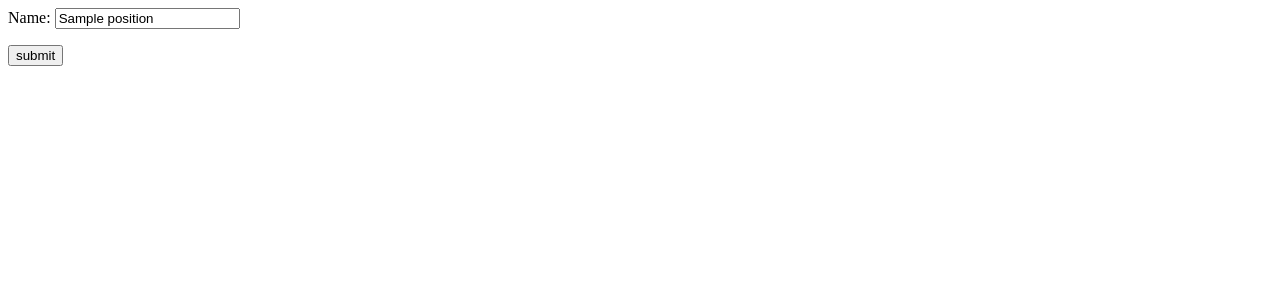
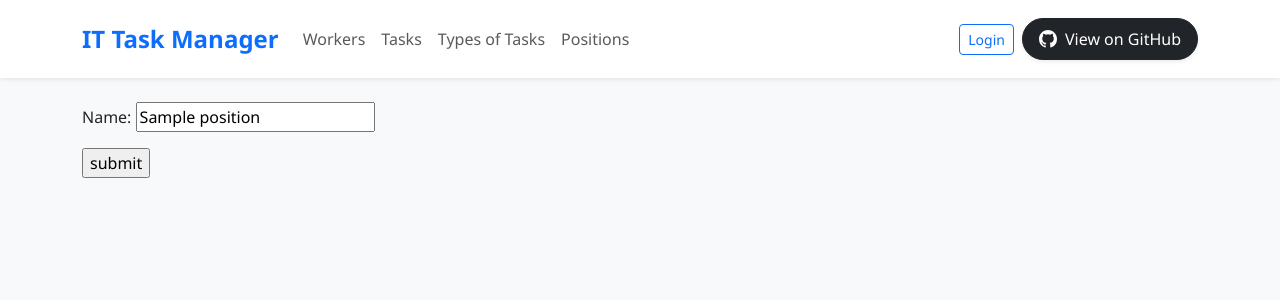
Before and after one commit to AntonBliznuk/it-task-manager, a Django app: page /positions/1/update/ in a window 1280 px wide. Shown: the top 300 px of the page. Run offline with Django 5.2, Linux system fonts and the light colour scheme; tables that the repository leaves empty hold one stand-in row (values such as "Sample post").

Commit message:
feat: Implement base.html and configure static files

```diff
--- a/it_task_manager/settings.py
+++ b/it_task_manager/settings.py
@@ -120,6 +120,10 @@ USE_TZ = True
 
 STATIC_URL = "static/"
 
+STATICFILES_DIRS = [
+    BASE_DIR / "static",
+]
+
 # Default primary key field type
 # https://docs.djangoproject.com/en/5.2/ref/settings/#default-auto-field
 
@@ -132,3 +136,4 @@ INTERNAL_IPS = [
 ]
 
 LOGIN_REDIRECT_URL = "/"
+LOGOUT_REDIRECT_URL = "/"
--- a/main/urls.py
+++ b/main/urls.py
@@ -14,8 +14,6 @@ urlpatterns = [
     path("task-types/create/", views.TaskTypeCreateView.as_view(), name="task-type-create"),
     path("task-types/<int:pk>/update/", views.TaskTypeUpdateView.as_view(), name="task-type-update"),
     path("task-types/<int:pk>/delete/", views.TaskTypeDeleteView.as_view(), name="task-type-delete"),
-
-
 ]
 
 app_name = "main"
--- /dev/null
+++ b/static/css/styles.css
@@ -0,0 +1,37 @@
+body {
+    background-color: #f8f9fa;
+    font-family: 'Segoe UI', Tahoma, Geneva, Verdana, sans-serif;
+}
+
+.nav-link {
+    font-weight: 500;
+    transition: color 0.2s ease-in-out;
+}
+
+.nav-link:hover {
+    color: #0d6efd;
+}
+
+.navbar-brand {
+    font-size: 1.5rem;
+}
+
+.btn-dark {
+    transition: all 0.3s ease-in-out;
+}
+
+.btn-dark:hover {
+    background-color: #000;
+    transform: scale(1.05);
+}
+
+.btn-outline-danger {
+    border-radius: 20px;
+    font-weight: 500;
+    transition: all 0.3s ease-in-out;
+}
+
+.btn-outline-danger:hover {
+    background-color: #dc3545;
+    color: #fff;
+}
--- a/templates/base.html
+++ b/templates/base.html
@@ -0,0 +1,72 @@
+{% load static %}
+<!DOCTYPE html>
+<html lang="en">
+<head>
+    <meta charset="UTF-8">
+    <title>IT Task Manager</title>
+    <meta name="viewport" content="width=device-width, initial-scale=1">
+    <link href="https://cdn.jsdelivr.net/npm/bootstrap@5.3.3/dist/css/bootstrap.min.css" rel="stylesheet">
+    <link rel="stylesheet" href="{% static 'css/styles.css' %}">
+</head>
+<body>
+<nav class="navbar navbar-expand-lg navbar-white bg-white shadow-sm py-3">
+    <div class="container">
+        <a class="navbar-brand fw-bold text-primary" href="{% url 'main:index' %}">IT Task Manager</a>
+        <button class="navbar-toggler" type="button" data-bs-toggle="collapse"
+                data-bs-target="#navbarNav" aria-controls="navbarNav" aria-expanded="false"
+                aria-label="Toggle navigation">
+            <span class="navbar-toggler-icon"></span>
+        </button>
+
+        <div class="collapse navbar-collapse justify-content-between" id="navbarNav">
+            <ul class="navbar-nav me-auto mb-2 mb-lg-0">
+                <li class="nav-item"><a class="nav-link" href="#">Workers</a></li>
+                <li class="nav-item"><a class="nav-link" href="#">Tasks</a></li>
+                <li class="nav-item"><a class="nav-link" href="{% url 'main:task-type-list' %}">Types of Tasks</a></li>
+                <li class="nav-item"><a class="nav-link" href="{% url 'main:position-list' %}">Positions</a></li>
+            </ul>
+
+            <ul class="navbar-nav mb-2 mb-lg-0 align-items-center gap-2">
+                {% if user.is_authenticated %}
+                    <li class="nav-item"><a class="nav-link" href="#">My Profile</a></li>
+                    <li class="nav-item">
+                        <form method="POST" action="{% url 'logout' %}" class="d-inline">
+                            {% csrf_token %}
+                            <button type="submit" class="btn btn-outline-danger btn-sm">Logout</button>
+                        </form>
+                    </li>
+                {% else %}
+                    <li class="nav-item">
+                        <a class="btn btn-outline-primary btn-sm" href="{% url 'login' %}">Login</a>
+                    </li>
+                {% endif %}
+
+                <li class="nav-item">
+                    <a href="https://github.com/AntonBliznuk/it-task-manager" target="_blank" class="btn btn-dark d-flex align-items-center px-3 py-2 rounded-pill shadow-sm">
+                        <svg xmlns="http://www.w3.org/2000/svg" width="18" height="18" fill="currentColor"
+                             class="bi bi-github me-2" viewBox="0 0 16 16">
+                            <path d="M8 0C3.58 0 0 3.58 0 8a8 8 0 0 0 5.47 7.59c.4.07.55-.17.55-.38
+                                     0-.19-.01-.82-.01-1.49-2.01.37-2.53-.49-2.69-.94-.09-.23-.48-.94-.82-1.13-.28-.15-.68-.52-.01-.53.63-.01
+                                     1.08.58 1.23.82.72 1.21 1.87.87 2.33.66.07-.52.28-.87.51-1.07-1.78-.2-3.64-.89-3.64-3.95
+                                     0-.87.31-1.59.82-2.15-.08-.2-.36-1.01.08-2.11 0 0 .67-.21 2.2.82a7.65 7.65 0 0 1 4.01 0c1.53-1.03
+                                     2.2-.82 2.2-.82.44 1.1.16 1.91.08 2.11.51.56.82 1.27.82 2.15
+                                     0 3.07-1.87 3.75-3.65 3.95.29.25.54.73.54 1.48
+                                     0 1.07-.01 1.93-.01 2.2 0 .21.15.46.55.38A8.01
+                                     8.01 0 0 0 16 8c0-4.42-3.58-8-8-8z"/>
+                        </svg>
+                        View on GitHub
+                    </a>
+                </li>
+            </ul>
+        </div>
+    </div>
+</nav>
+
+<main class="container py-4">
+    {% block content %}
+    {% endblock %}
+</main>
+
+<script src="https://cdn.jsdelivr.net/npm/bootstrap@5.3.3/dist/js/bootstrap.bundle.min.js"></script>
+</body>
+</html>
--- a/templates/main/index.html
+++ b/templates/main/index.html
@@ -0,0 +1,5 @@
+{% extends "base.html" %}
+
+{% block content %}
+<h1>Home-page</h1>
+{% endblock %}
--- a/templates/main/position_confirm_delete.html
+++ b/templates/main/position_confirm_delete.html
@@ -1,3 +1,5 @@
+{% extends "base.html" %}
+{% block content %}
   <h3>Are you sure you want to delete position: {{ object.name }}</h3>
   <p>Workers with this position will be deleted as well</p>
   <form action="" method="post">
@@ -5,3 +7,4 @@
     <input type="submit", value="Yes_delete">
   </form>
   <a href="{% url 'main:position-list' %}">Cancel</a>
+{% endblock %}
--- a/templates/main/position_form.html
+++ b/templates/main/position_form.html
@@ -1,5 +1,8 @@
+{% extends "base.html" %}
+{% block content %}
 <form action="" method="post">
   {% csrf_token %}
   {{ form.as_p }}
   <input type="submit" value="submit">
 </form>
+{% endblock %}
--- a/templates/main/position_list.html
+++ b/templates/main/position_list.html
@@ -1 +1,4 @@
-{{ position_list }}
+{% extends "base.html" %}
+{% block content %}
+  {{ position_list }}
+{% endblock %}
--- a/templates/main/task_type_confirm_delete.html
+++ b/templates/main/task_type_confirm_delete.html
@@ -1,3 +1,5 @@
+{% extends "base.html" %}
+{% block content %}
  <h3>Are you sure you want to delete Task Type: {{ object.name }}</h3>
  <p>Tasks with this type will be deleted as well</p>
  <form action="" method="post">
@@ -5,3 +7,4 @@
    <input type="submit", value="Yes_delete">
  </form>
  <a href="{% url 'main:task-type-list' %}">Cancel</a>
+{% endblock %}
--- a/templates/main/task_type_form.html
+++ b/templates/main/task_type_form.html
@@ -1,5 +1,8 @@
+{% extends "base.html" %}
+{% block content %}
 <form action="" method="post">
   {% csrf_token %}
   {{ form.as_p }}
   <input type="submit" value="submit">
 </form>
+{% endblock %}
--- a/templates/main/task_type_list.html
+++ b/templates/main/task_type_list.html
@@ -1 +1,4 @@
-{{ task_type_list }}
+{% extends "base.html" %}
+{% block content %}
+  {{ task_type_list }}
+{% endblock %}
--- a/templates/registration/login.html
+++ b/templates/registration/login.html
@@ -1,5 +1,8 @@
+{% extends "base.html" %}
+{% block content %}
 <form action="" method="post">
     {% csrf_token %}
     {{ form.as_p }}
     <input type="submit" value="submit">
 </form>
+{% endblock %}
```
Also changed, not shown: main/views.py (line endings or trailing spaces). Lines whose indentation alone changed are shown as unchanged.
